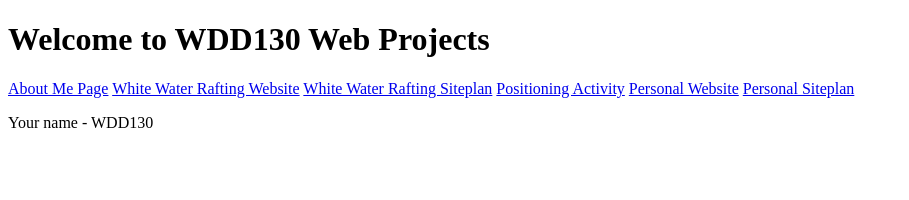
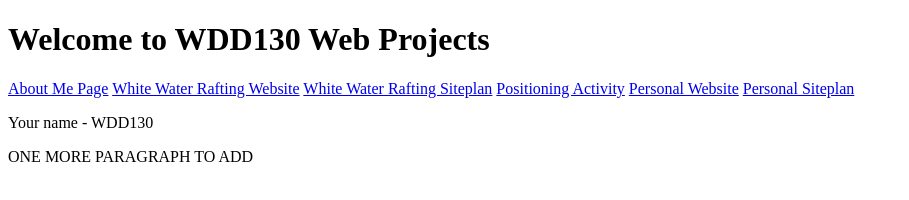
Before and after one commit to Damara16/WDD130, a plain HTML site: page index.html in a window 1280 px wide. Shown: the whole page, without its empty margins (0-909 px from the left). Drawn offline with Linux system fonts and the light colour scheme.

Commit message:
add new paragraph

```diff
--- a/index.html
+++ b/index.html
@@ -17,5 +17,6 @@
     <a href="#">Personal Siteplan</a>
 </nav>
 <p>Your name - WDD130</p>
+<p>ONE MORE PARAGRAPH TO ADD</p>
 </body>
 </html>
```
